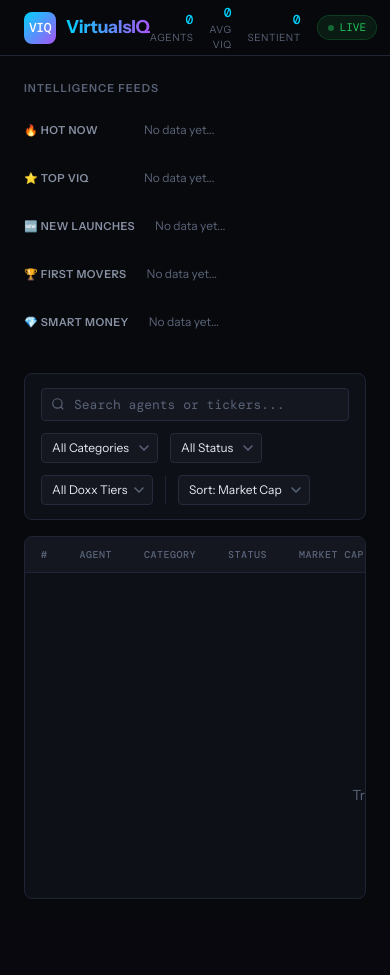
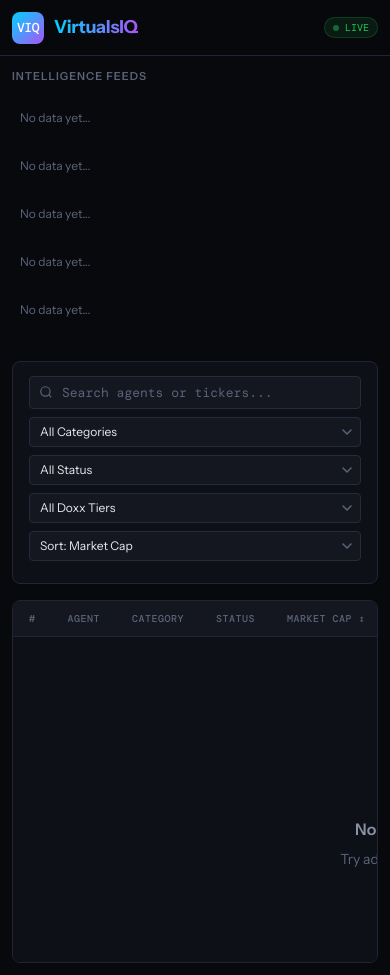
Before and after one commit to Rob650/VirtualsIQ, a FastAPI app: page / in a window 390 px wide. Before the commit the page ends 899 px from the top, so only its background shows below. Run offline with FastAPI, Linux system fonts and the light colour scheme; data that the repository does not hold is empty; some web fonts are replaced.

Commit message:
Fix analysis dict serialization bug + mobile responsive CSS
Co-Authored-By: Claude Sonnet 4.6 <noreply@anthropic.com>

```diff
--- a/database.py
+++ b/database.py
@@ -124,6 +124,12 @@ async def init_db():
 
 async def upsert_agent(agent: dict):
     """Insert or update an agent record."""
+    # Serialize any dict/list values for JSON columns before passing to SQLite
+    safe = dict(agent)
+    for f in ("scores_json", "analysis_json", "prediction_json"):
+        if isinstance(safe.get(f), (dict, list)):
+            safe[f] = json.dumps(safe[f])
+    agent = safe
     async with aiosqlite.connect(DB_PATH) as db:
         await db.execute("""
             INSERT INTO agents (
@@ -436,8 +442,15 @@ UPSERT_SQL = f"""
 
 
 def _dict_to_tuple(agent: dict) -> tuple:
-    """Convert agent dict to positional tuple matching UPSERT_COLS order."""
-    return tuple(agent.get(col) for col in UPSERT_COLS)
+    """Convert agent dict to positional tuple matching UPSERT_COLS order.
+    Auto-serializes any dict/list values to JSON strings for SQLite."""
+    result = []
+    for col in UPSERT_COLS:
+        val = agent.get(col)
+        if isinstance(val, (dict, list)):
+            val = json.dumps(val)
+        result.append(val)
+    return tuple(result)
 
 
 async def bulk_upsert_agents(agents: list[dict], batch_size: int = 500) -> int:
--- a/templates/index.html
+++ b/templates/index.html
@@ -1063,6 +1063,86 @@
     @keyframes fadeIn {
       from { opacity: 0; transform: translateY(8px); }
       to   { opacity: 1; transform: translateY(0); }
+    }
+
+    /* ===== MOBILE RESPONSIVE ===== */
+    @media (max-width: 768px) {
+      /* Header */
+      .header {
+        padding: 0 12px;
+        height: auto;
+        min-height: 56px;
+        flex-wrap: wrap;
+        gap: 8px;
+        padding-top: 8px;
+        padding-bottom: 8px;
+      }
+      .header-right {
+        gap: 8px;
+        flex-wrap: wrap;
+      }
+      .header-stat {
+        display: none;
+      }
+      .live-badge {
+        font-size: 10px;
+        padding: 2px 8px;
+      }
+
+      /* Main layout */
+      .main {
+        padding: 12px;
+      }
+
+      /* Trending carousel label hidden on mobile */
+      .carousel-label {
+        display: none;
+      }
+      .carousel-row {
+        flex-direction: column;
+        gap: 8px;
+      }
+
+      /* Filter bar */
+      .filter-bar {
+        flex-direction: column;
+        align-items: stretch;
+        gap: 8px;
+      }
+      .search-input-wrap {
+        min-width: unset;
+        width: 100%;
+      }
+      .filter-select {
+        width: 100%;
+      }
+      .filter-divider {
+        display: none;
+      }
+      .filter-result-count {
+        text-align: center;
+      }
+
+      /* Agent table — horizontal scroll */
+      .agent-table-wrap {
+        overflow-x: auto;
+        -webkit-overflow-scrolling: touch;
+      }
+      .agent-table {
+        min-width: 700px;
+      }
+
+      /* Pagination */
+      .pagination {
+        flex-direction: column;
+        gap: 8px;
+        align-items: center;
+      }
+
+      /* Score ring / modal metrics grid */
+      .score-breakdown-grid {
+        grid-template-columns: 1fr;
+      }
     }
   </style>
 </head>
```
